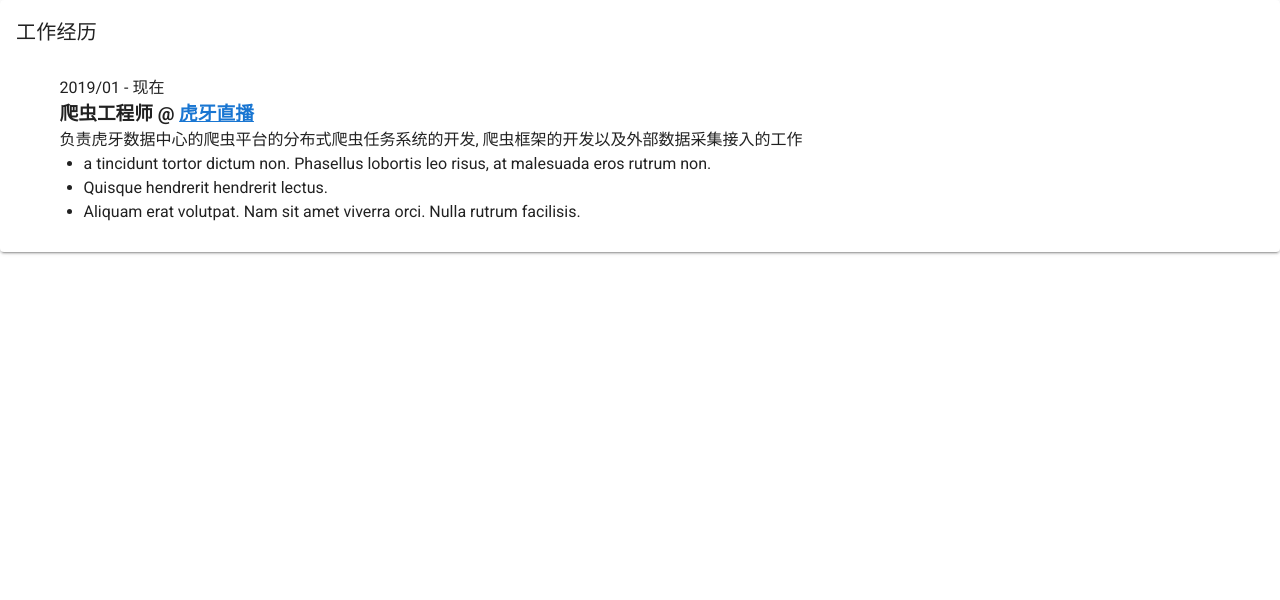
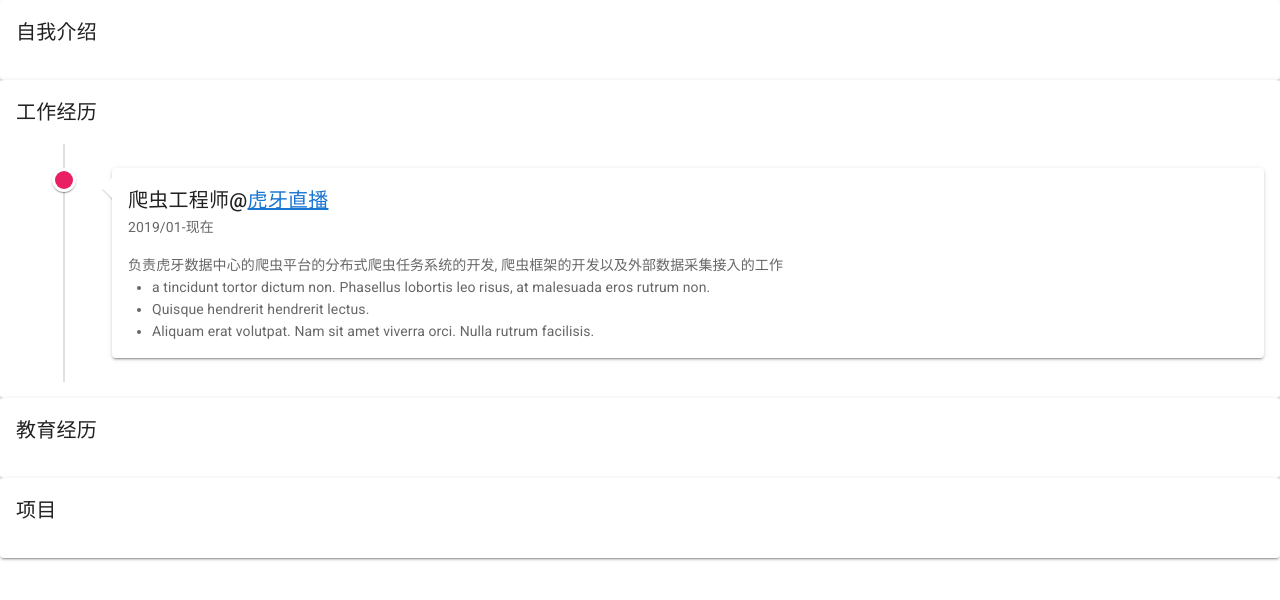
Before and after one commit to WALL-EEEEEEE/resume-theme, a Vue app: page / in a window 1280 px wide. Shown: the top 600 px of the page. Built offline with nearby package versions, Linux system fonts and the light colour scheme.

Commit message:
add components for Education, Introduction, Project

```diff
--- a/src/App.vue
+++ b/src/App.vue
@@ -1,19 +1,28 @@
 <template>
   <v-app>
     <v-main>
+      <Introduction></Introduction>
       <WorkExpirence></WorkExpirence>
+      <Education></Education>
+      <Project></Project>
     </v-main>
   </v-app>
 </template>
 
 <script>
 import WorkExpirence from './components/WorkExpirence.vue';
+import Project from './components/Project.vue'
+import Education from './components/Education.vue'
+import Introduction from './components/Introduction.vue'
 
 export default {
   name: 'App',
 
   components: {
+    Introduction,
     WorkExpirence,
+    Education,
+    Project,
   },
 
   data: () => ({
--- /dev/null
+++ b/src/components/Education.vue
@@ -0,0 +1,22 @@
+<script>
+export default {
+  name: "Education",
+  data: function() {
+    return {
+      title: '教育经历',
+      enable: true,
+    }
+  }
+};
+</script>
+
+<template>
+ <v-card v-if="enable">
+    <v-card-title>
+      <span v-if="icon" v-html="icon"></span>
+      {{ title}}
+    </v-card-title>
+    <v-card-text>
+   </v-card-text>
+</v-card>
+</template>
--- /dev/null
+++ b/src/components/Introduction.vue
@@ -0,0 +1,22 @@
+<script>
+export default {
+  name: "Introduction",
+  data: function() {
+    return {
+       title: "自我介绍",
+       enable: true,
+    }
+  }
+};
+</script>
+
+<template>
+ <v-card v-if="enable">
+    <v-card-title>
+      <span v-if="icon" v-html="icon"></span>
+      {{ title}}
+    </v-card-title>
+    <v-card-text>
+   </v-card-text>
+</v-card>
+</template>
--- /dev/null
+++ b/src/components/Project.vue
@@ -0,0 +1,22 @@
+<script>
+export default {
+  name: "Project",
+  data: function() {
+    return {
+        title: "项目",
+        enable: true,
+    }
+  }
+};
+</script>
+
+<template>
+  <v-card v-if="enable">
+    <v-card-title>
+      <span v-if="icon" v-html="icon"></span>
+      {{ title}}
+    </v-card-title>
+    <v-card-text>
+   </v-card-text>
+</v-card>
+</template>
--- a/src/components/WorkExpirence.vue
+++ b/src/components/WorkExpirence.vue
@@ -3,14 +3,14 @@ export default {
   name: "WorkExpirence",
   data: function() {
     return {
-      expirences: {
       enable: true,
+      title: `工作经历`,
       icon: `<icon class="fa fa-building fa-2x"></icon>`,
-        title: `工作经历`,
       items: [
         {
             position: "爬虫工程师",
             company: "虎牙直播",
+            color: "pink",
             companyUrl: "https://maimai.cn/company?webcid=s9Qooyze&fr=profile",
             timeStart: "2019/01",
             timeEnd: "现在",
@@ -25,33 +25,37 @@ export default {
             }
         },
     ]
-      }
   };
 }
-};
+}
 </script>
 
 
 <template>
-  <v-card v-if="expirences.enable">
+  <v-card v-if="enable">
     <v-card-title>
-      <span v-html="expirences.icon"></span>
-      {{ expirences.title}}
+      <span v-if="icon" v-html="icon"></span>
+      {{ title}}
     </v-card-title>
-    <v-container>
-        <div class="timeline-item" v-for="item in expirences.items" :key="item.company">
-          <span class="date">{{ item.timeStart }} - {{ item.timeEnd }}</span>
-          <h3>
-            {{ item.position }} @
-            <a :href="item.companyUrl" target="_blank" rel="noreferrer">{{ item.company }}</a>
-          </h3>
-          <p>
+    <v-card-text>
+       <v-timeline align-top dense>
+        <v-timeline-item  :color="item.color" small v-for="item in items" :key="item.company">
+          <v-card>
+            <v-card-title primary-title>
+              {{ item.position }}@<a :href="item.companyUrl" target="_blank" rel="noreferrer">{{ item.company }}</a>
+            </v-card-title>
+            <v-card-subtitle>
+              {{ item.timeStart}}-{{ item.timeEnd }}
+            </v-card-subtitle>
+            <v-card-text>
              {{ item.text }}
               <ul v-if="item.achivements.enable">
                 <li v-for="item in item.achivements.items" :key="item.text">{{item.text}}</li>
               </ul>
-          </p>
-        </div>
-  </v-container>
+            </v-card-text>
+          </v-card>
+        </v-timeline-item>
+       </v-timeline>
+    </v-card-text>
 </v-card>
 </template>
```
Lines whose indentation alone changed are shown as unchanged.
